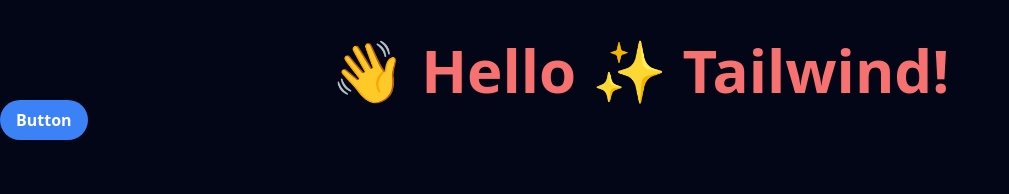
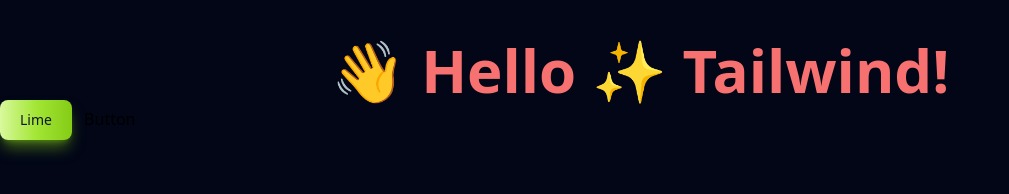
Before and after one commit to jonathanbouchet/FASTAPI_TAILWIND, a plain HTML site: page index.html in a window 1280 px wide. Shown: the whole page, without its empty margins (0-1009 px from the left). Drawn offline with Linux system fonts and the light colour scheme.

Commit message:
new button color

```diff
--- a/index.html
+++ b/index.html
@@ -9,7 +9,7 @@
     <body class="bg-slate-950">
         <h1 class="mt-10 text-center text-6xl font-bold text-red-400">👋 Hello ✨ Tailwind!</h1>
 
-        <button class="bg-blue-500 hover:bg-blue-700 text-white font-bold py-2 px-4 rounded-full">
+        <button type="button" class="text-gray-900 bg-gradient-to-r from-lime-200 via-lime-400 to-lime-500 hover:bg-gradient-to-br focus:ring-4 focus:outline-none focus:ring-lime-300 dark:focus:ring-lime-800 shadow-lg shadow-lime-500/50 dark:shadow-lg dark:shadow-lime-800/80 font-medium rounded-lg text-sm px-5 py-2.5 text-center me-2 mb-2">Lime</button>
         Button
         </button>
     </body>
```
Also changed, not shown: static/output.css.
